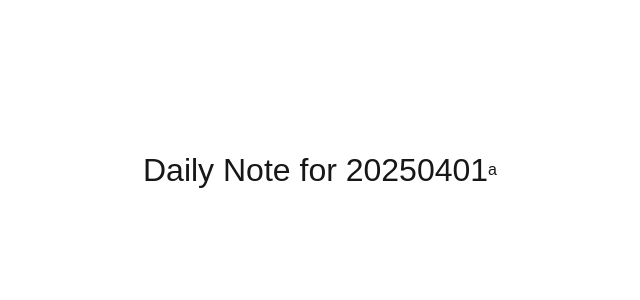
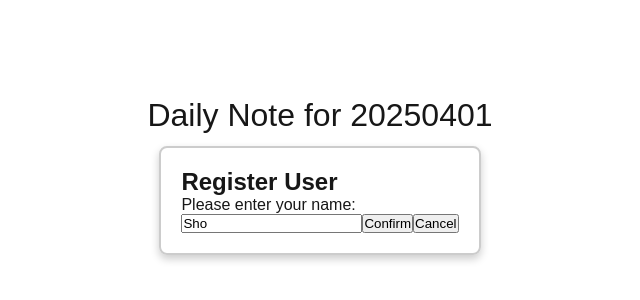
Before and after one commit to Sho0226/TsDaily-Own, a Next.js app: page /20250401 in a window 1280 px wide. Shown: the part 230-530 px from the top of the page, without its empty margins (320-960 px from the left). Built offline with nearby package versions, Linux system fonts and the light colour scheme.

Commit message:
ダイアログの表示

```diff
--- a/src/app/(daily)/20250401/page.module.css
+++ b/src/app/(daily)/20250401/page.module.css
@@ -1,6 +1,7 @@
 .daily {
   font-size: 2rem;
   text-align: center;
+  padding: 12px;
 }
 
 .container {
@@ -8,4 +9,12 @@
   justify-content: center;
   align-items: center;
   height: 100vh;
+  flex-direction: column;
 }
+
+.dialog {
+  border-radius: 8px;
+  padding: 20px;
+  border: solid 2px #ccc;
+  box-shadow: 0 4px 8px rgba(0, 0, 0, 0.2);
+}
--- a/src/app/(daily)/20250401/page.tsx
+++ b/src/app/(daily)/20250401/page.tsx
@@ -1,11 +1,20 @@
+"use client";
+
+import { UserRegistrationDialog } from "./components/UserRegisterationDialog";
 import styles from "./page.module.css";
 
 export default function Page() {
   return (
     <div className={styles.container}>
       <div className={styles.daily}>Daily Note for 20250401</div>
-
-      <div>a</div>
+      <div className={styles.dialog}>
+        <UserRegistrationDialog
+          isOpen={true}
+          userName="Sho"
+          onConfirm={() => console.log("Confirmed")}
+          onCancel={() => console.log("Cancelled")}
+        />
+      </div>
     </div>
   );
 }
```
